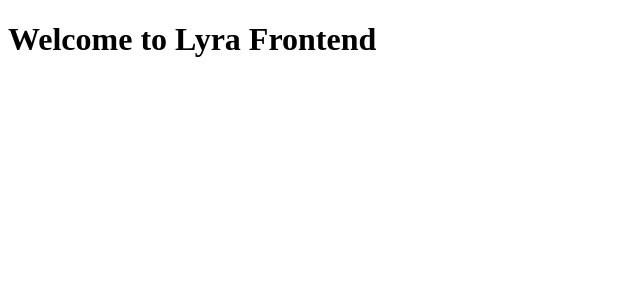
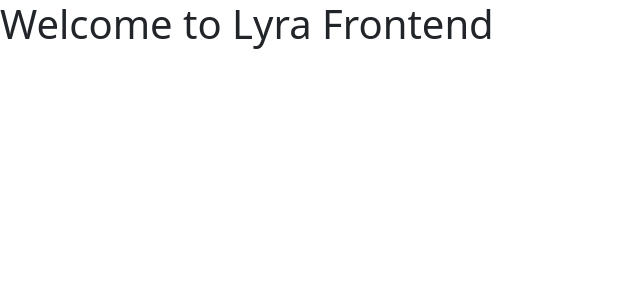
Before and after one commit to ari1811/lyra-frontend, a Next.js app: page / in a window 1280 px wide. Shown: the top 300 px of the page, without its empty margins (0-640 px from the left). Built offline with nearby package versions, Linux system fonts and the light colour scheme.

Commit message:
Create _app.js

```diff
--- /dev/null
+++ b/pages/_app.js
@@ -0,0 +1,7 @@
+import 'bootstrap/dist/css/bootstrap.min.css';
+
+function MyApp({ Component, pageProps }) {
+  return <Component {...pageProps} />;
+}
+
+export default MyApp;
```
